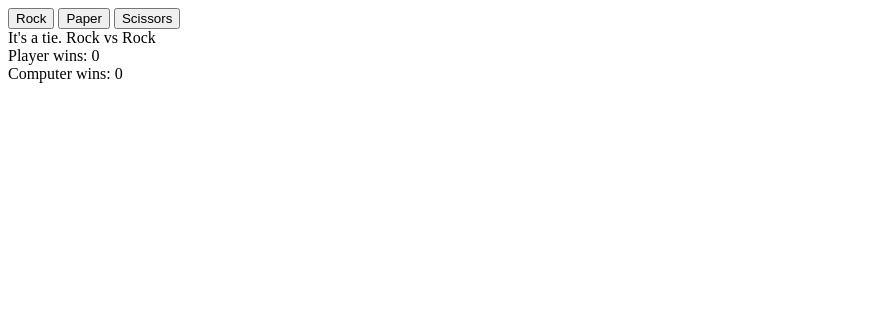
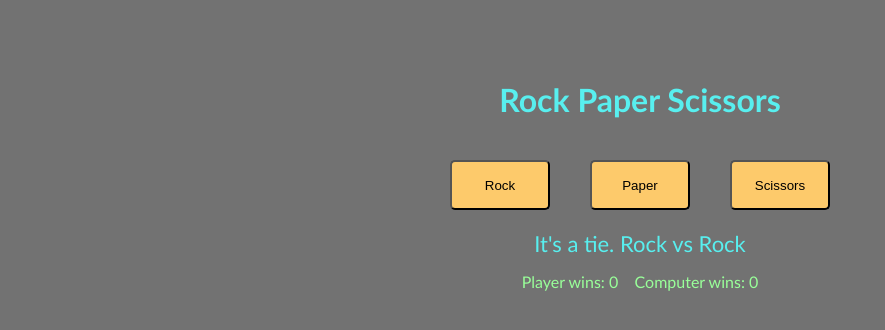
Before and after one commit to jaredboyd/rock-paper-scissors, a plain HTML site: page index.html in a window 1280 px wide. Both pictures are taken after a click on the button "Rock". Shown: the whole page, without its empty margins (0-885 px from the left). Drawn offline with Linux system fonts and the light colour scheme.

Commit message:
Add styling

```diff
--- a/index.html
+++ b/index.html
@@ -6,15 +6,21 @@
   <meta http-equiv="X-UA-Compatible" content="IE=edge">
   <meta name="viewport" content="width=device-width, initial-scale=1.0">
   <title>Rock Paper Scissors</title>
+  <link rel="stylesheet" href="styles/style.css">
   <script src="scripts/script.js" defer></script>
 </head>
 
 <body>
-  <button class="rock">Rock</button>
-  <button class="paper">Paper</button>
-  <button class="scissors">Scissors</button>
+  <h1>Rock Paper Scissors</h1>
+
+  <div class="buttons">
+    <button class="rock">Rock</button>
+    <button class="paper">Paper</button>
+    <button class="scissors">Scissors</button>
+  </div>
 
   <div class="results"></div>
+
   <div class="scores"></div>
 </body>
 
--- a/scripts/script.js
+++ b/scripts/script.js
@@ -79,7 +79,7 @@ function playRound(playerSelection, computerSelection) {
 }
 
 function displayScores() {
-  scores.textContent = 'Player wins: ' + wins + '\r\nComputer wins: ' + losses
+  scores.textContent = 'Player wins: ' + wins + '    Computer wins: ' + losses
 }
 
 //Reset win/loss/tie counters to 0, clear results
@@ -89,5 +89,5 @@ function newGame() {
   losses = 0
 
   results.textContent = ''
-  scores.textContent = 'Player wins: ' + wins + '\r\nComputer wins: ' + losses
+  displayScores()
 }
--- a/styles/style.css
+++ b/styles/style.css
@@ -0,0 +1,44 @@
+body {
+  margin: 0;
+  padding: 0;
+  font-family: 'Trebuchet MS', 'Lucida Sans Unicode', 'Lucida Grande', 'Lucida Sans', Arial, sans-serif;
+  background-color: #727272;
+  color: #58efef;
+}
+
+h1 {
+  display: flex;
+  justify-content: center;
+  margin-top: 80px;
+}
+
+button {
+  margin: 20px;
+  width: 100px;
+  height: 50px;
+  border-radius: 5px;
+  background-color: #fdca6b;
+}
+
+button:hover {
+  transform: scale(1.1);
+  transition-duration: .1s;
+}
+
+.buttons {
+  display: flex;
+  justify-content: center;
+}
+
+.results {
+  display: flex;
+  justify-content: center;
+  font-size: 22px;
+}
+
+.scores {
+  display: flex;
+  justify-content: center;
+  margin-top: 15px;
+  color: #99ff99;
+}
```
